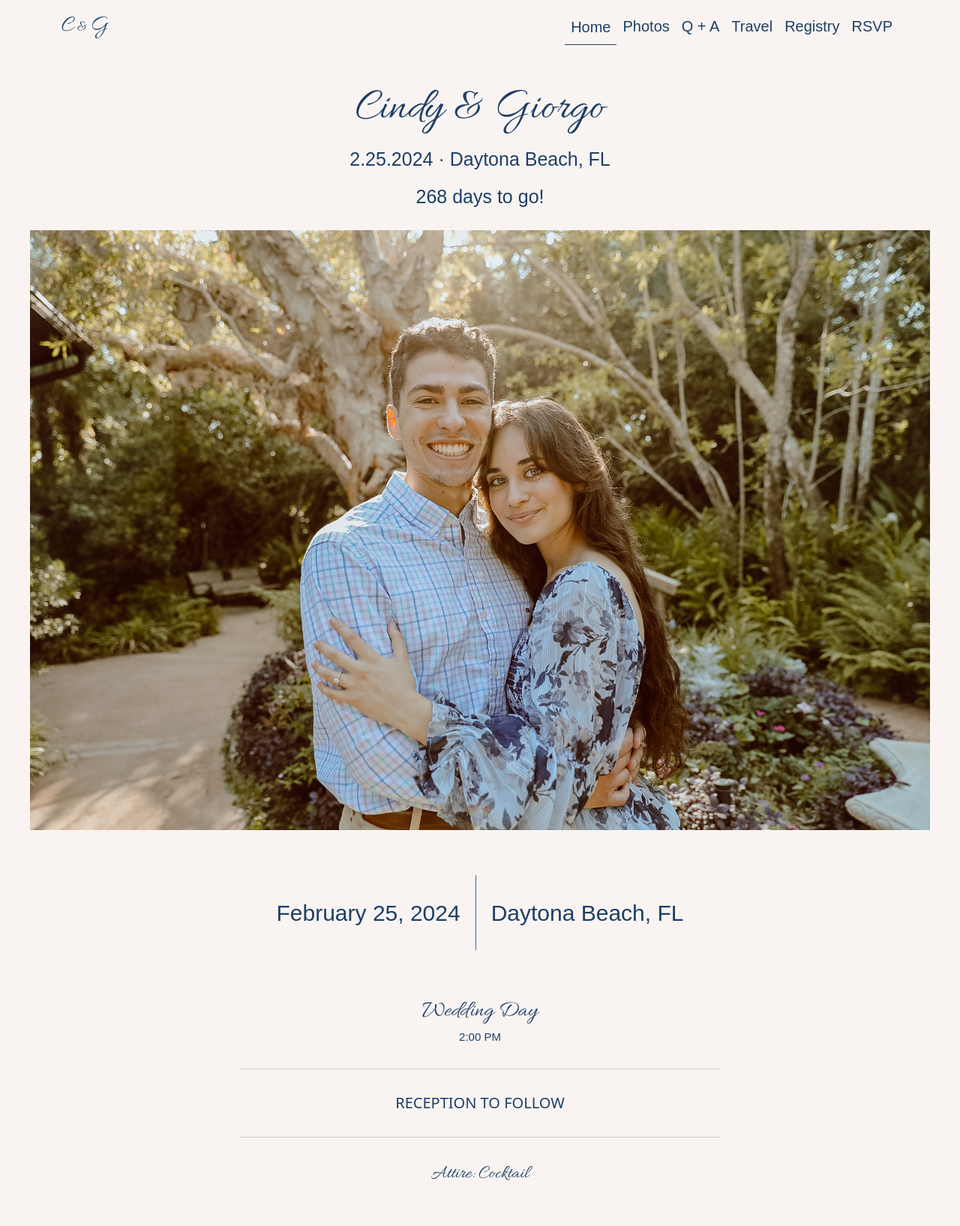
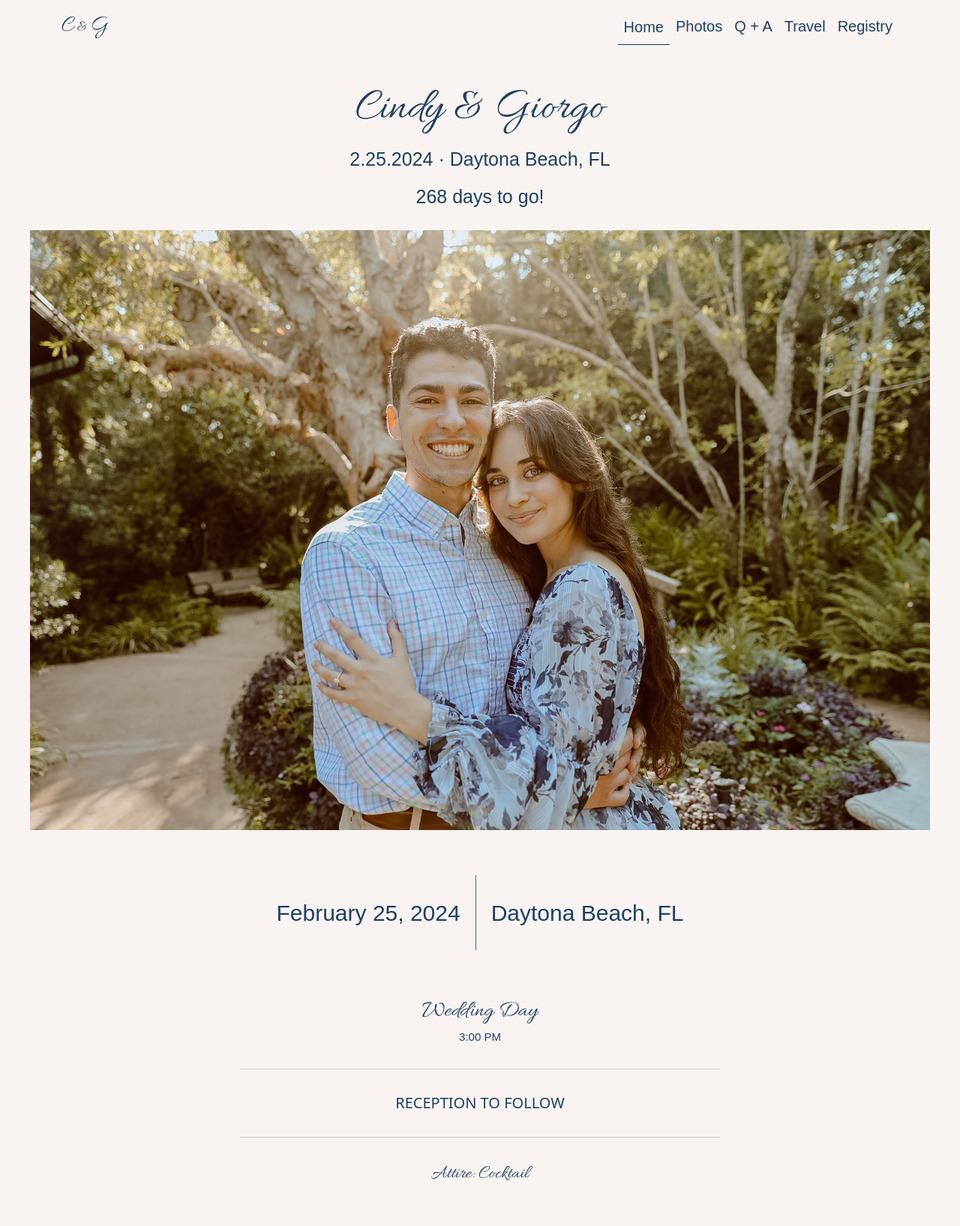
Before and after one commit to gkaramanis1/wedding, a Flask app: page / in a window 1280 px wide. Shown: the top 1635 px of the page at 75% size. Run offline with Flask 3, Linux system fonts and the light colour scheme; some libraries are stand-ins or nearby versions.

Commit message:
commented code out

```diff
--- a/wedding/__init__.py
+++ b/wedding/__init__.py
@@ -31,7 +31,7 @@ def create_app():
     def registry():
         return render_template('registry.html')
 
-    from wedding.rsvp.routes import rsvps
-    app.register_blueprint(rsvps)
+    # from wedding.rsvp.routes import rsvps
+    # app.register_blueprint(rsvps)
 
     return app
--- a/wedding/rsvp/routes.py
+++ b/wedding/rsvp/routes.py
@@ -1,3 +1,4 @@
+'''
 from flask import render_template, redirect, request, Blueprint, flash
 from wedding import db
 from wedding.models import Guest
@@ -73,3 +74,4 @@ def submit_rsvp():
     db.session.commit()
     flash('Thank you for submitting your RSVP!')
     return redirect("/find-invitation")
+'''
--- a/wedding/templates/home.html
+++ b/wedding/templates/home.html
@@ -149,7 +149,7 @@
         font-size: 15px;
         text-transform: uppercase;
         margin-bottom: 30px;
-        ">2:00 PM</div>
+        ">3:00 PM</div>
 
         <hr style="background-color: #1E3F66; opacity: 0.2; margin: 0 auto;
         width: 50%;"/>
--- a/wedding/templates/layout.html
+++ b/wedding/templates/layout.html
@@ -70,7 +70,7 @@
               <a class="nav-item nav-link" href="/questions">Q + A</a>
               <a class="nav-item nav-link" href="/travel">Travel</a>
               <a class="nav-item nav-link" href="/registry">Registry</a>
-              <a class="nav-item nav-link" href="/find-invitation">RSVP</a>
+              <!-- <a class="nav-item nav-link" href="/find-invitation">RSVP</a> -->
             </ul>
           </div>
         </div>
--- a/wedding/templates/rsvp.html
+++ b/wedding/templates/rsvp.html
@@ -3,7 +3,7 @@
 
 <body style="background-color: #F9F4F2;">
 <h2 style="margin-top: 100px; text-align: center; color: #1E3F66; font-family: 'Allura', cursive;">Wedding Day</h2>
-<h6 style="text-align: center; color: #1E3F66; font-family: 'Quicksand';margin-bottom: 30px;">at 2:00 PM</h4>
+<h6 style="text-align: center; color: #1E3F66; font-family: 'Quicksand';margin-bottom: 30px;">at 3:00 PM</h4>
 <form action="/submit-rsvp" method="POST" class="form-group text-center mx-auto">
     {% for guest in guests %}
         <div class="input-group" style="color: #1E3F66; margin-bottom: 30px;">
```
